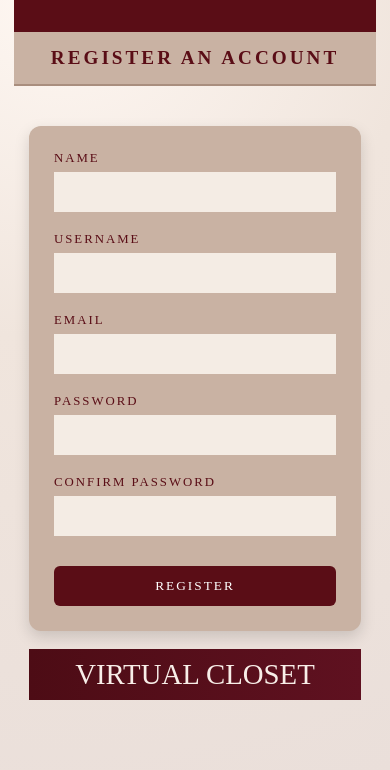
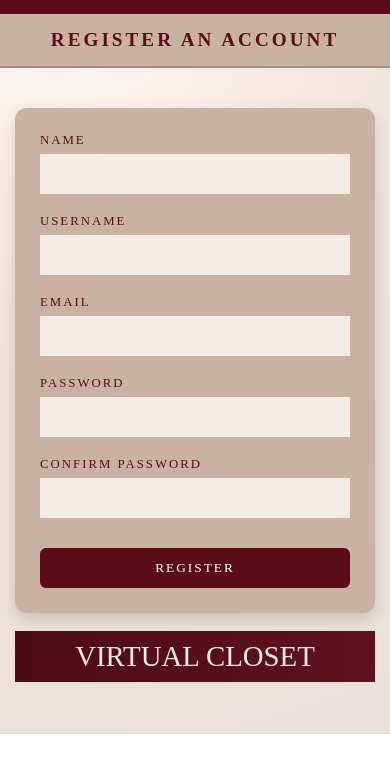
Before and after one commit to jsg133-tech/UA-2026, a plain HTML site: page frontend/registrar.html in a window 390 px wide. Shown: the part 110-880 px from the top of the page. After the commit the page ends 844 px from the top, so only its background shows below. Drawn offline with Linux system fonts and the light colour scheme.

Commit message:
responsive

```diff
--- a/frontend/css/comun.css
+++ b/frontend/css/comun.css
@@ -3,6 +3,13 @@
     --vino-oscuro: #3d0a11;
     --claro: #f4ece4;
     --fondo: #d9d8de;
+}
+
+html,
+body {
+    width: 100%;
+    min-height: 100vh;
+    min-height: 100dvh;
 }
 
 * {
@@ -13,11 +20,13 @@
 
 body {
     min-height: 100vh;
+    min-height: 100dvh;
     font-family: "Cormorant Garamond", serif;
     background:
         radial-gradient(circle at 15% 10%, #fff8f3 0, #f0e5dd 42%, #eadfda 100%),
         linear-gradient(140deg, #f5ebe5 0%, #e6d7cc 100%);
     padding: 18px 14px 30px;
+    overflow-x: hidden;
 }
 
 
@@ -227,3 +236,17 @@ nav ul li a:hover {
     font-size: 1.8rem;
     padding: 9px;
 }
+
+@media (max-width: 768px) {
+    body {
+        padding: 0;
+    }
+
+    main,
+    .contenedor,
+    .contenedor-app {
+        width: 100%;
+        max-width: none;
+        margin: 0;
+    }
+}
```
